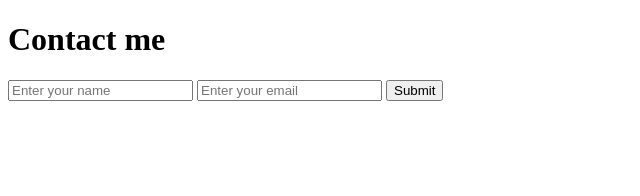
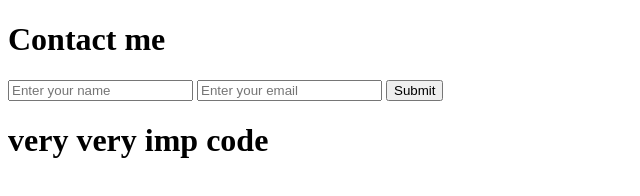
Before and after one commit to Kunal0512/My-portfolio, a plain HTML site: page contact.html in a window 1280 px wide. Shown: the whole page, without its empty margins (0-640 px from the left). Drawn offline with Linux system fonts and the light colour scheme.

Commit message:
imp code to contact

```diff
--- a/contact.html
+++ b/contact.html
@@ -13,5 +13,6 @@
         <input type="text" placeholder="Enter your email">
         <input type="submit" placeholder="Submit">
     </form>
+    <h1>very very imp code</h1>
 </body>
 </html>
```
